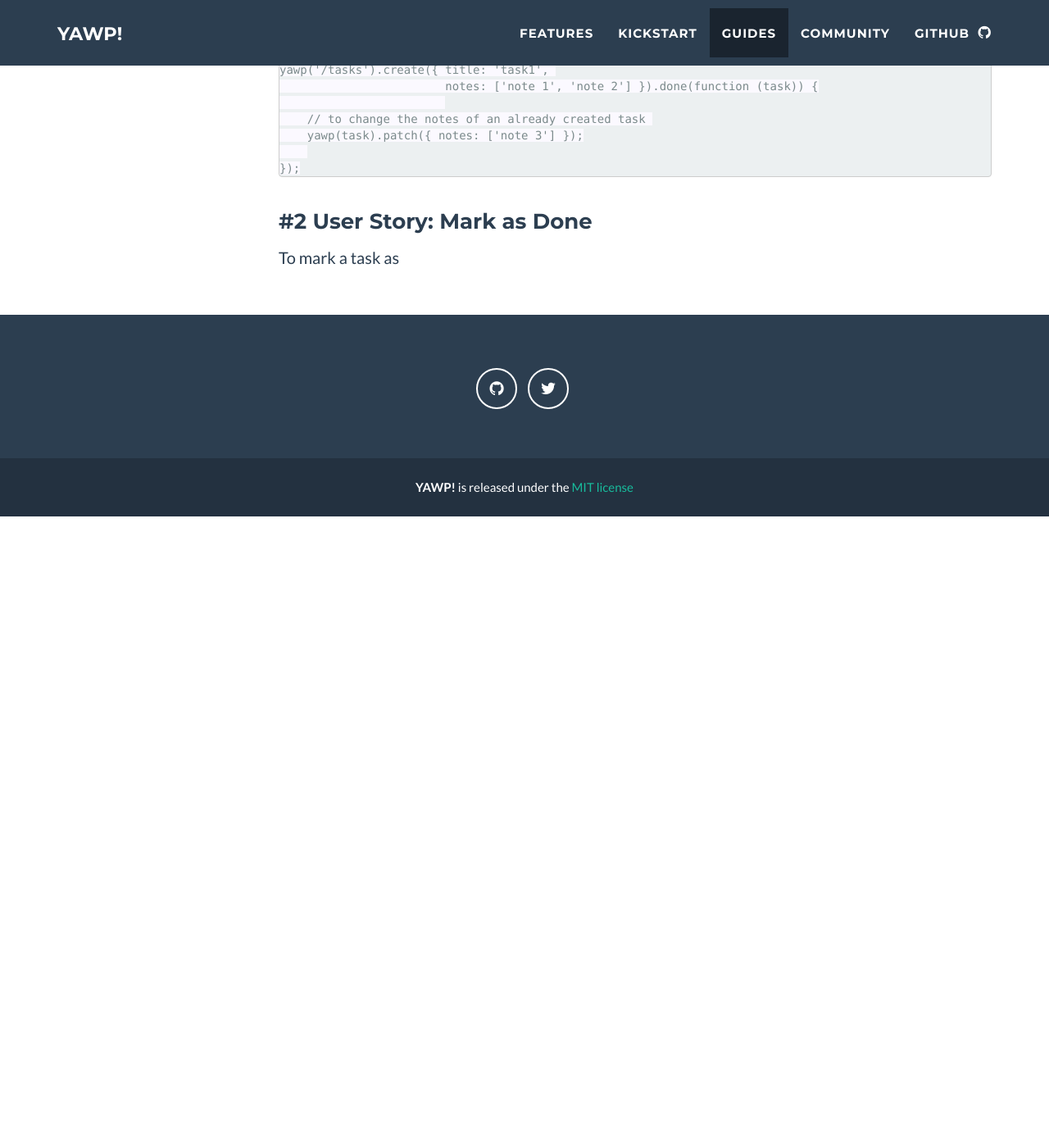
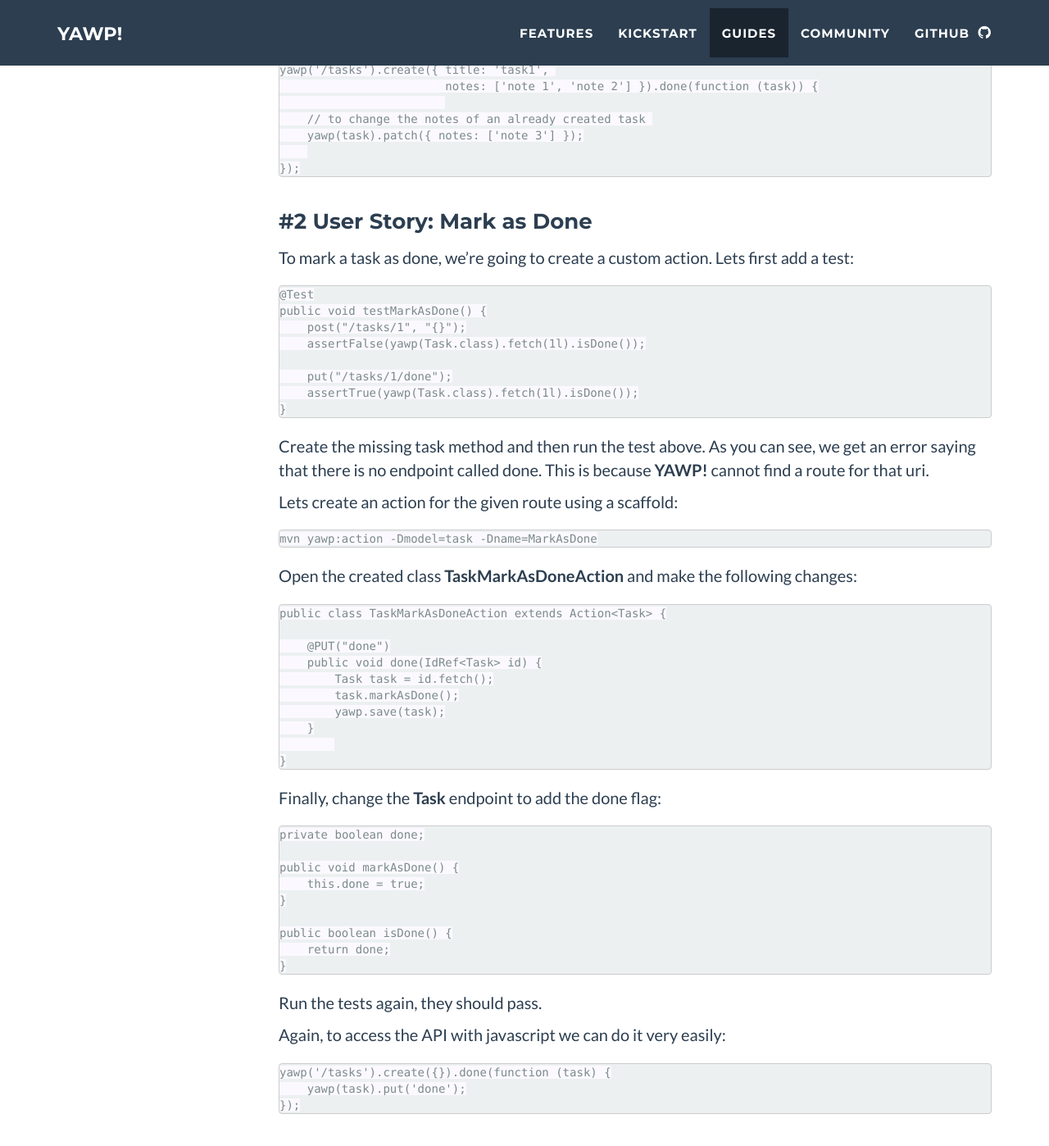
Before and after one commit to feroult/yawp-site, a Jekyll site: the page built from guides/tutorials/todo-list-app.md, in a window 1280 px wide and 1400 px high, scrolled down 3801 px. Shown: the whole window at 82% size. Built offline with Jekyll 4.4.1, drawn with Linux system fonts in a browser that asks for light colours; nearby versions of some CDN libraries; before the commit the page ends 4431 px from its top, so only the background shows below that.

Commit message:
todo app

```diff
--- a/guides/tutorials/todo-list-app.md
+++ b/guides/tutorials/todo-list-app.md
@@ -198,4 +198,64 @@ yawp('/tasks').create({ title: 'task1',
 
 ### #2 User Story: Mark as Done
 
-To mark a task as
+To mark a task as done, we're going to create a custom action. Lets first add a test:
+
+~~~ java
+@Test
+public void testMarkAsDone() {
+    post("/tasks/1", "{}");
+    assertFalse(yawp(Task.class).fetch(1l).isDone());
+
+    put("/tasks/1/done");
+    assertTrue(yawp(Task.class).fetch(1l).isDone());
+}
+~~~
+
+Create the missing task method and then run the test above. As you can see, we get an error
+saying that there is no endpoint called done. This is because __YAWP!__ cannot find a route
+for that uri.
+
+Lets create an action for the given route using a scaffold:
+
+~~~ bash
+mvn yawp:action -Dmodel=task -Dname=MarkAsDone
+~~~
+
+Open the created class __TaskMarkAsDoneAction__ and make the following changes:
+
+~~~ java
+public class TaskMarkAsDoneAction extends Action<Task> {
+
+    @PUT("done")
+    public void done(IdRef<Task> id) {
+        Task task = id.fetch();
+        task.markAsDone();
+        yawp.save(task);
+    }
+
+}
+~~~
+
+Finally, change the __Task__ endpoint to add the done flag:
+
+~~~ java
+private boolean done;
+
+public void markAsDone() {
+    this.done = true;
+}
+
+public boolean isDone() {
+    return done;
+}
+~~~
+
+Run the tests again, they should pass.
+
+Again, to access the API with javascript we can do it very easily:
+
+~~~ javascript
+yawp('/tasks').create({}).done(function (task) {
+    yawp(task).put('done');
+});
+~~~
```
